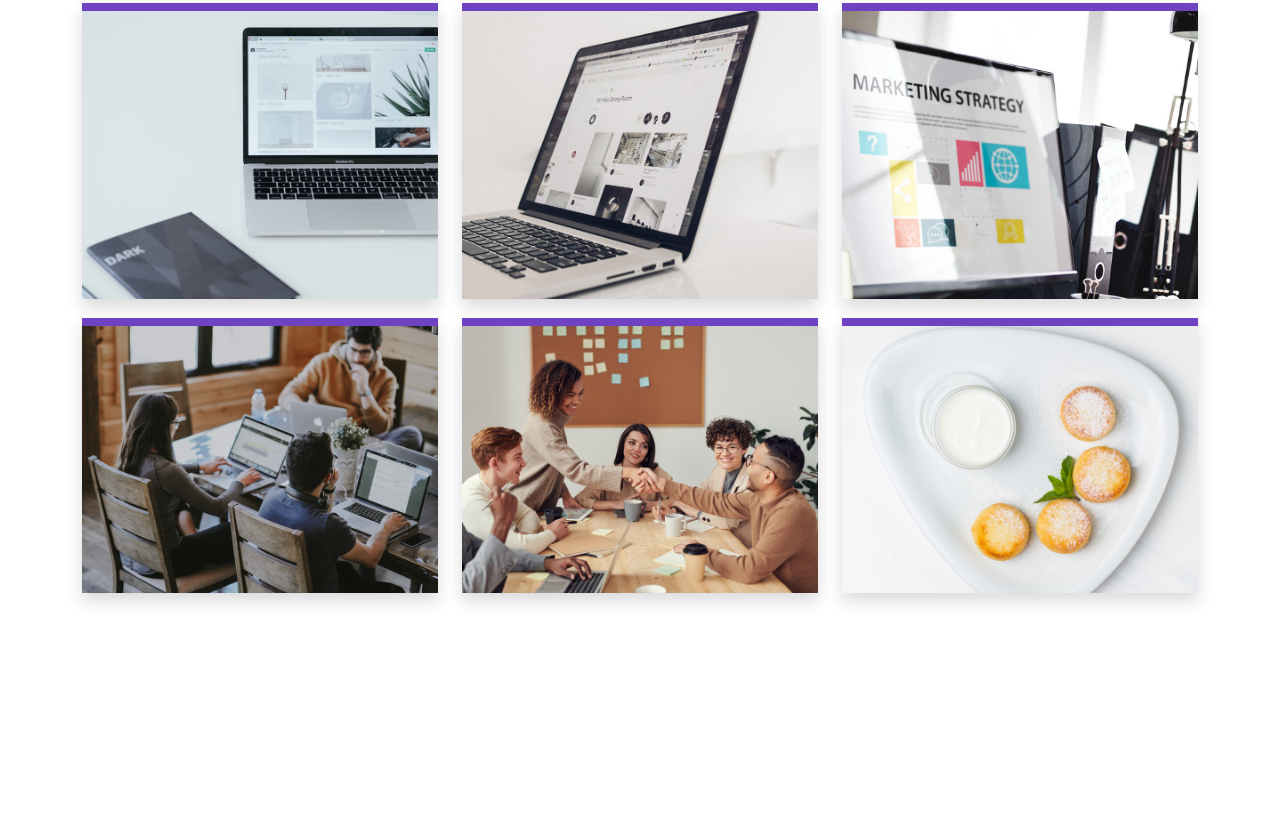
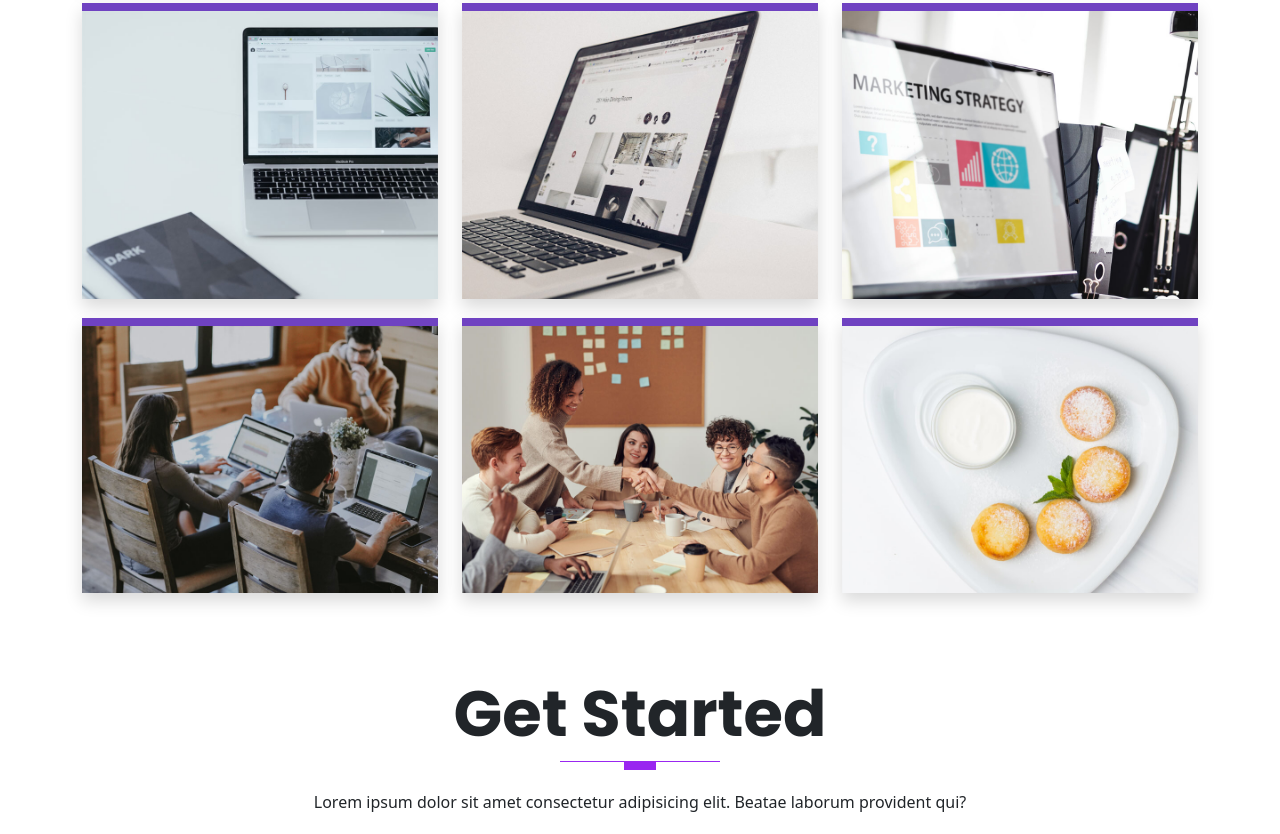
Before and after one commit to Abdulbosit-AiM/bootstrap5-sass, a website: page index.html in a window 1280 px wide. Shown: the part 5706-6540 px from the top of the page. Before the commit the page ends 6382 px from the top, so only its background shows below. Drawn offline with Linux system fonts and the light colour scheme.

Commit message:
add get started heading part

```diff
--- a/index.html
+++ b/index.html
@@ -655,7 +655,13 @@
 
   <section id="get-started" class="get-started">
     <div class="container">
-      <div class="row"></div>
+      <div class="row text-center">
+        <h1 class="display-3 fw-bold text-capitalize">Get started</h1>
+        <div class="heading-line"></div>
+        <p class="lh-lg">
+          Lorem ipsum dolor sit amet consectetur adipisicing elit. Beatae laborum provident qui?
+        </p>
+      </div>
     </div>
   </section>
 
```
